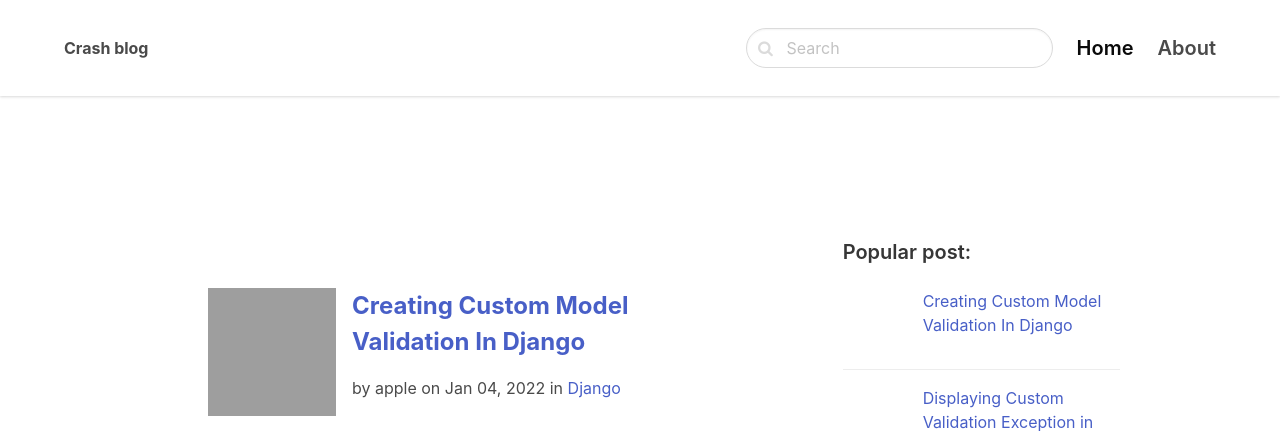
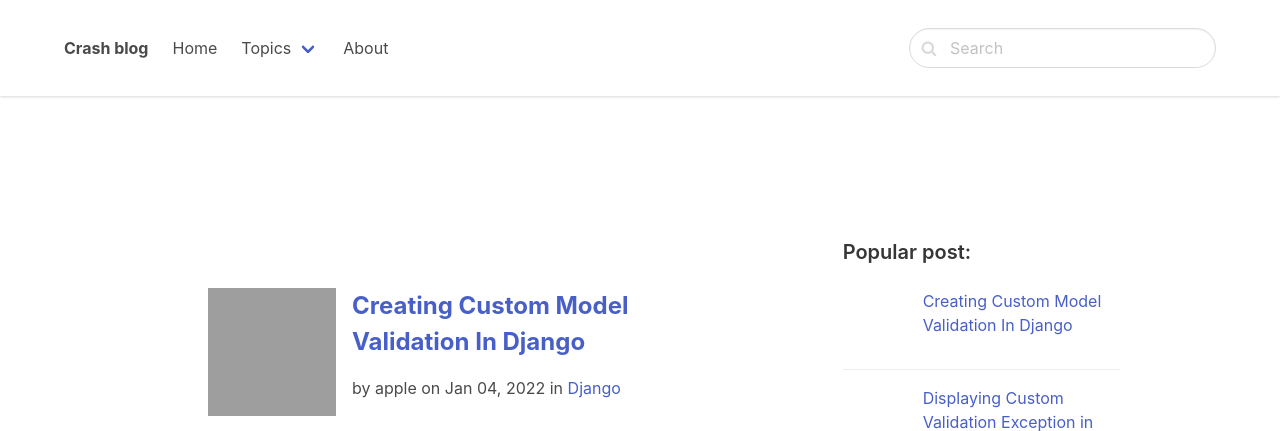
Before and after one commit to cahyareza/crashblog, a Django app: page /django/ in a window 1280 px wide. Shown: the top 431 px of the page. Run offline with Django 3.2, Linux system fonts and the light colour scheme; data comes from the database, SQL or seed files in the repository; grey boxes are pictures that could not be loaded.

Commit message:
Template
- create basic navbar

```diff
--- /dev/null
+++ b/blog/context_processor.py
@@ -0,0 +1,6 @@
+from .models import Category
+
+def menu_categories(request):
+    categories = Category.objects.all()
+
+    return {'menu_categories': categories}
--- a/core/templates/core/base.html
+++ b/core/templates/core/base.html
@@ -22,16 +22,48 @@
     <nav class="navbar">
         <div class="container">
             <div class="navbar-brand">
-                <a class="navbar-item" href="/">
-                    <strong> Crash blog</strong>
+                <a class="navbar-item" href="/"> <strong>Crash blog</strong></a>
+                <a role="button" class="navbar-burger" aria-label="menu" aria-expanded="false" data-target="navbarMenu">
+                    <span aria-hidden="true"></span>
+                    <span aria-hidden="true"></span>
+                    <span aria-hidden="true"></span>
                 </a>
-                <span class="navbar-burger burger" data-target="navbarMenu">
-                    <span></span>
-                    <span></span>
-                    <span></span>
-                </span>
             </div>
             <div id="navbarMenu" class="navbar-menu">
+                <div class="navbar-start">
+                    <a href="/" class="navbar-item">
+                        Home
+                    </a>
+
+                    <div class="navbar-item has-dropdown is-hoverable">
+                        <a class="navbar-link">
+                            Topics
+                        </a>
+
+                        <div class="navbar-dropdown">
+                            {% for category in menu_categories %}
+                                {% if not category.children.all %}
+                                    <a href="{% url 'category_detail' category.slug %}" class="navbar-item">{{ category.title }}</a>
+                                {% else %}
+                                    <div class="navbar-item has-dropdown is-hoverable">
+                                        <a href="{% url 'category_detail' category.slug %}" class="navbar-link">{{ category.title }}</a>-->
+                                            <div class="navbar-dropdown">
+                                                {% for subcategory in category.children.all %}
+                                                    <a href="{% url 'category_detail' subcategory.slug %}" class="navbar-item">{{ subcategory.title }}</a>
+                                                {% endfor %}
+                                            </div>
+                                    </div>
+                                {% endif %}
+                            {% endfor %}
+                        </div>
+                    </div>
+
+                    <a href="{% url 'about' %}" class="navbar-item">
+                        About
+                    </a>
+                </div>
+
+
                 <div class="navbar-end">
                     <div class=" navbar-item">
                         <form method="get" action="{% url 'search' %}">
@@ -43,12 +75,6 @@
                             </div>
                         </form>
                     </div>
-                    <a href="/" class="navbar-item is-active is-size-5 has-text-weight-semibold">
-                        Home
-                    </a>
-                    <a href="{% url 'about' %}" class="navbar-item is-size-5 has-text-weight-semibold">
-                        About
-                    </a>
                 </div>
             </div>
         </div>
--- a/crashblog/settings.py
+++ b/crashblog/settings.py
@@ -66,6 +66,7 @@ TEMPLATES = [
                 'django.template.context_processors.request',
                 'django.contrib.auth.context_processors.auth',
                 'django.contrib.messages.context_processors.messages',
+                'blog.context_processor.menu_categories',
             ],
         },
     },
```
